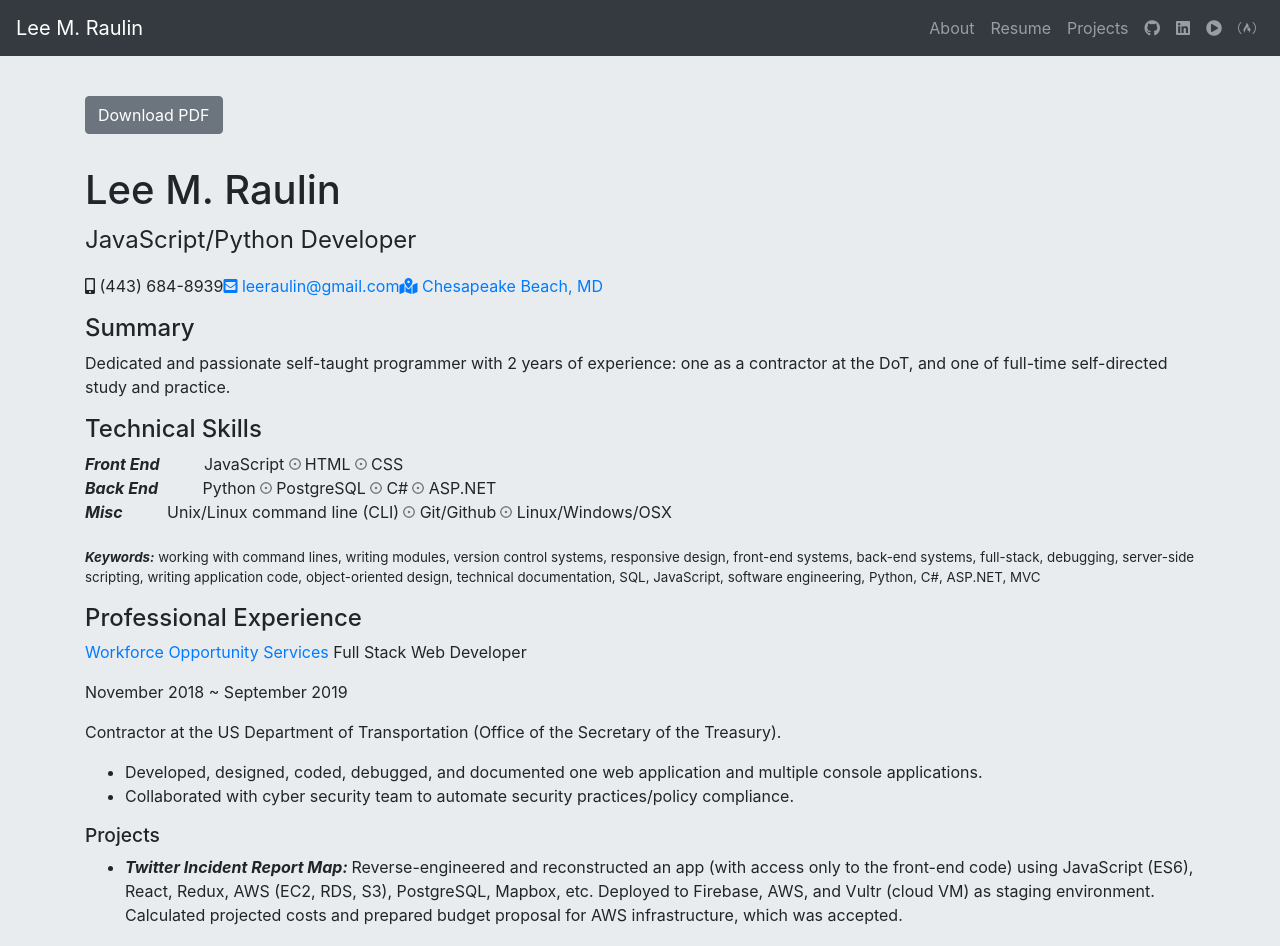
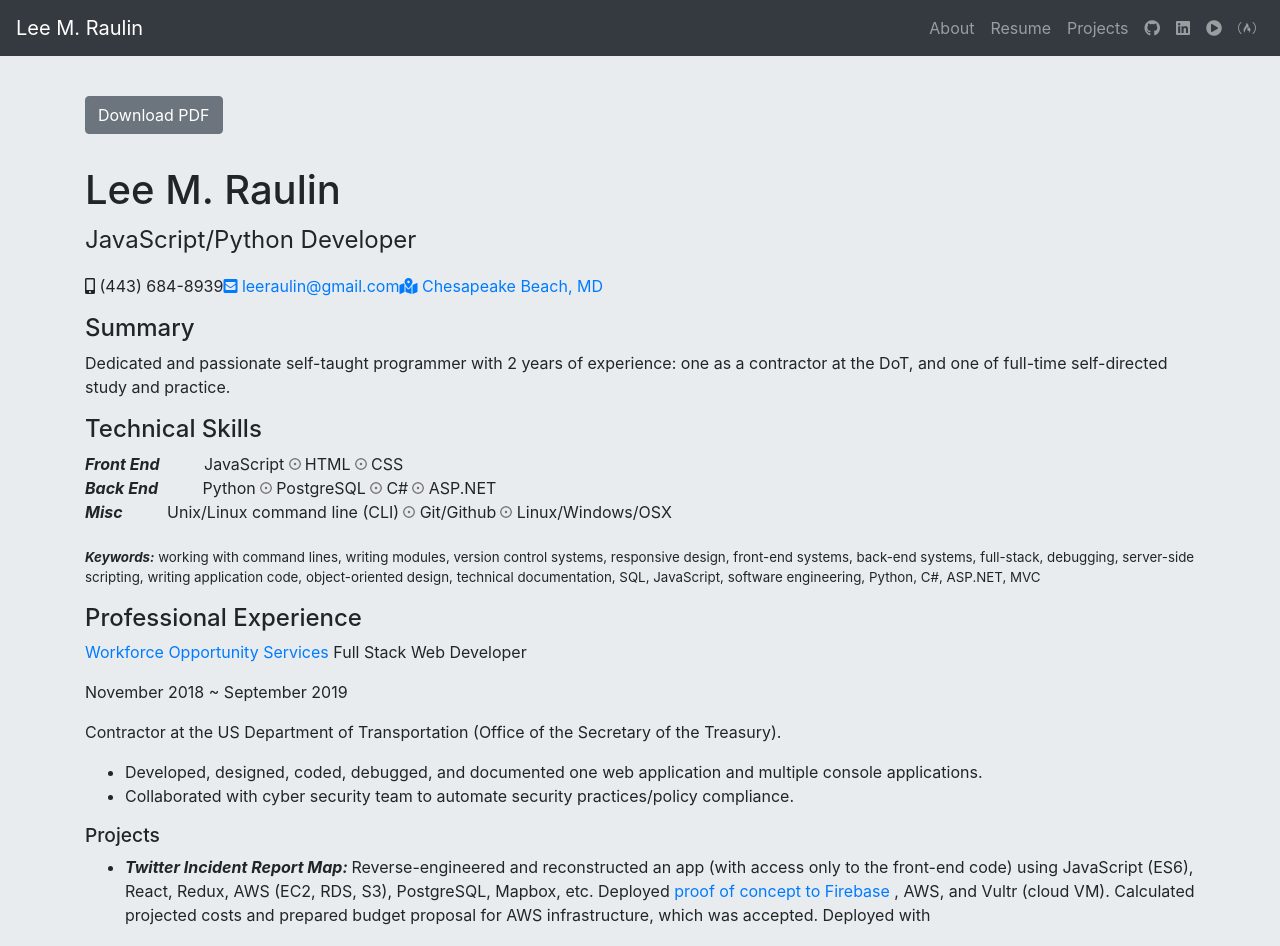
Before and after one commit to lraulin/reactstrap-resume, a React (Create React App) app: page /resume in a window 1280 px wide. Shown: the top 946 px of the page. Built offline with nearby package versions, Linux system fonts and the light colour scheme.

Commit message:
Link to Twitter app proof of concept

```diff
--- a/src/Resume.jsx
+++ b/src/Resume.jsx
@@ -185,10 +185,13 @@ const Resume = props => {
                       Reverse-engineered and reconstructed an app (with access
                       only to the front-end code) using JavaScript (ES6), React,
                       Redux, AWS (EC2, RDS, S3), PostgreSQL, Mapbox, etc.
-                      Deployed to Firebase, AWS, and Vultr (cloud VM) as staging
-                      environment. Calculated projected costs and prepared
-                      budget proposal for AWS infrastructure, which was
-                      accepted.
+                      Deployed{" "}
+                      <a href="https://incident-report-map.web.app">
+                        proof of concept to Firebase
+                      </a>{" "}
+                      , AWS, and Vultr (cloud VM). Calculated projected costs
+                      and prepared budget proposal for AWS infrastructure, which
+                      was accepted. Deployed with
                     </p>
                   </li>
                 </ul>
```
